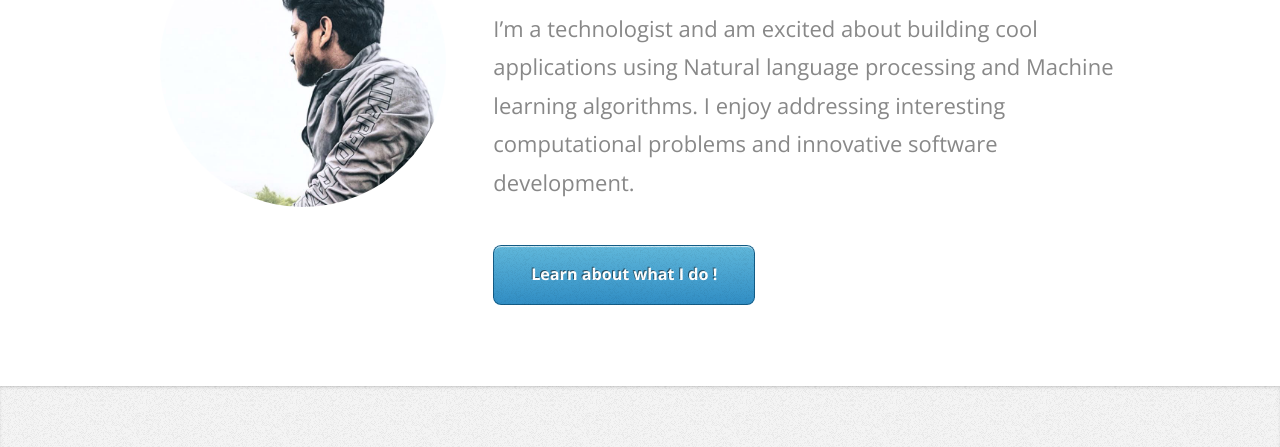
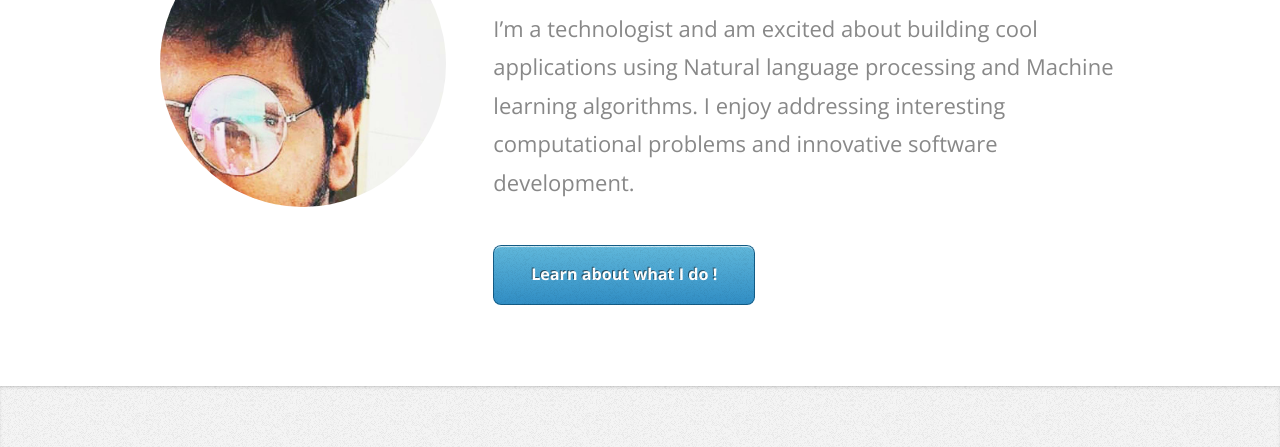
Before and after one commit to nithin-kumar/nithin-kumar.github.io, a plain HTML site: page index.html in a window 1280 px wide. Shown: the part 211-658 px from the top of the page. Drawn offline with nearby package versions, Linux system fonts and the light colour scheme.

Commit message:
DP change

```diff
--- a/index.html
+++ b/index.html
@@ -35,7 +35,7 @@
             <article class="container" id="top">
                 <div class="row">
                     <div class="4u">
-                        <span class="me image image-full"><img id="profile_image" data-src="/static/images/new_dp.jpeg" alt="" /></span>
+                        <span class="me image image-full"><img id="profile_image" data-src="/static/images/new_dp2.jpeg" alt="" /></span>
                     </div>
                     <div class="8u">
                         <header>
```
